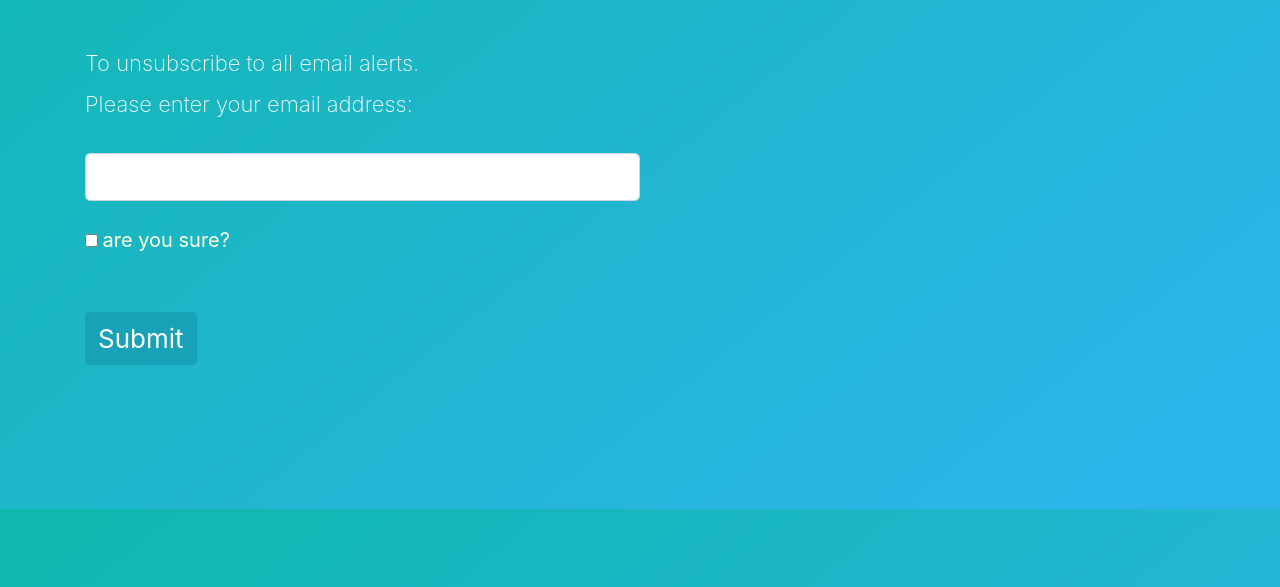
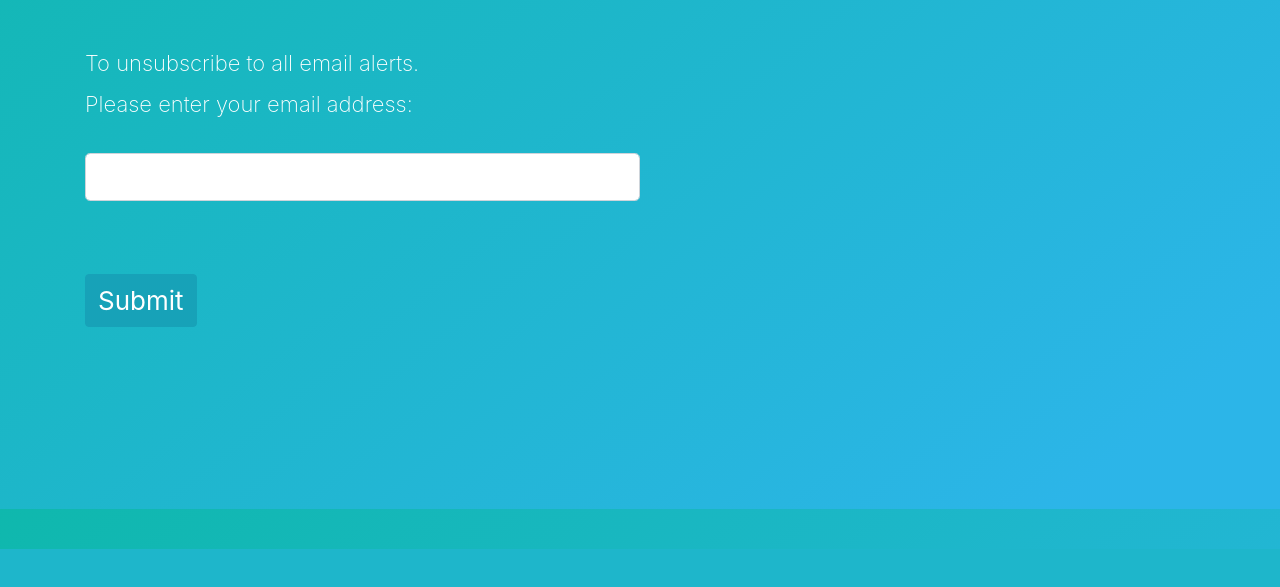
Before and after one commit to ninhktran/CHacks, a Flask app: page /unsub in a window 1280 px wide. Shown: the part 291-878 px from the top of the page. After the commit the page ends 840 px from the top, so only its background shows below. Run offline with Flask 2, Linux system fonts and the light colour scheme; some libraries are stand-ins or nearby versions.

Commit message:
last commit

```diff
--- a/Website/forms.py
+++ b/Website/forms.py
@@ -24,7 +24,6 @@ class RegistrationFrom(FlaskForm):
 
 class UnSubscribeForm(FlaskForm):
     email = StringField('Email', validators=[DataRequired(), Email()])
-    are_you_sure = BooleanField('Are you sure you want to unsubscribe?')
     submit = SubmitField('Submit')
 
     def validate_email(self, email):
@@ -32,7 +31,3 @@ class UnSubscribeForm(FlaskForm):
         if not subscriber:
             raise ValidationError(
                 'That email is not in our system.')
-    #
-    # def validate_certainty(self, are_you_sure):
-    #     if not are_you_sure.data:
-    #         raise ValidationError('click to be sure')
--- a/Website/templates/unsub.html
+++ b/Website/templates/unsub.html
@@ -36,13 +36,6 @@
         </div>
         <br>
         <div class="controllll">
-            <div>
-                <div class="checkbox_title"></div>
-                <div>
-                    {{ form.are_you_sure(class="checkbox_this")}}
-                    <label style="color: lightyellow; font-size: 20px;">are you sure?</label>
-                </div>
-            </div>
             <br>
             <span class="submit_button">
                         {{ form.submit(class="btn btn-info") }}
```
